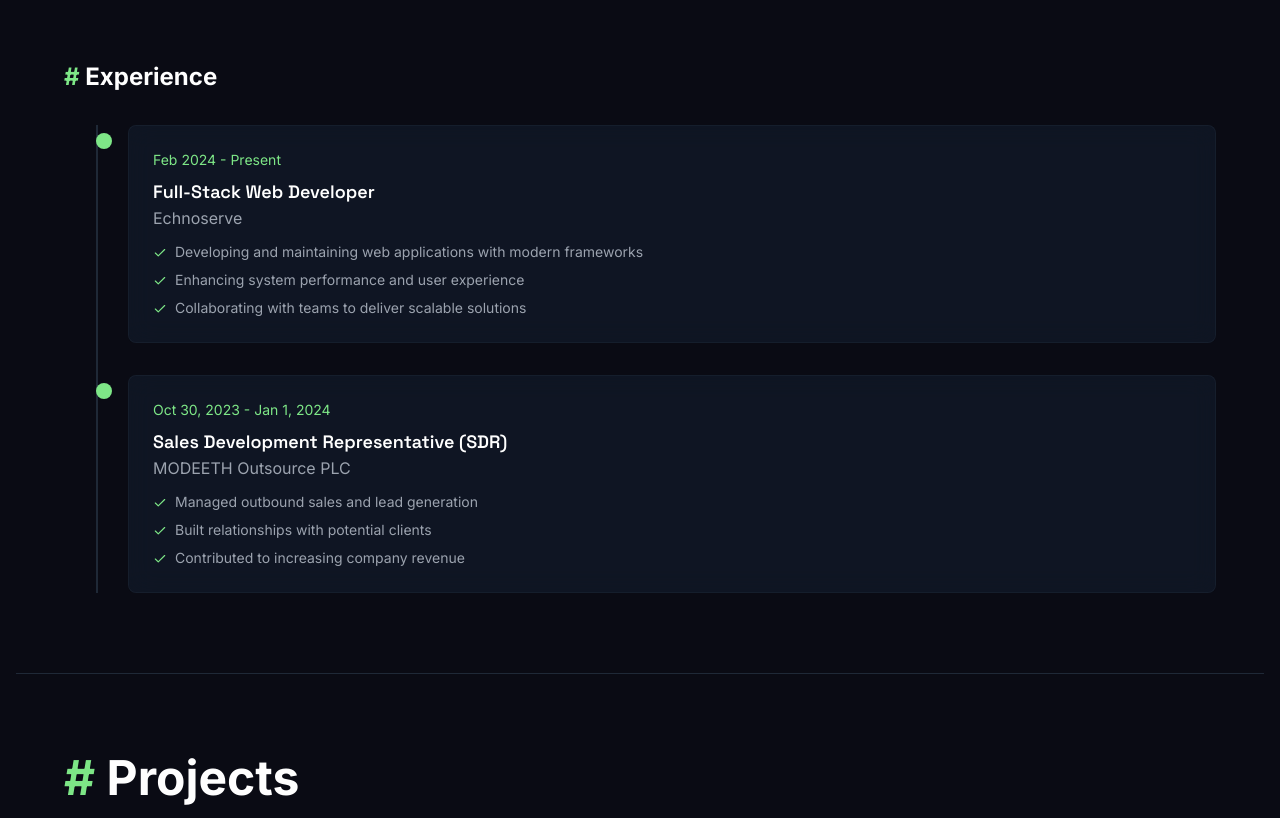
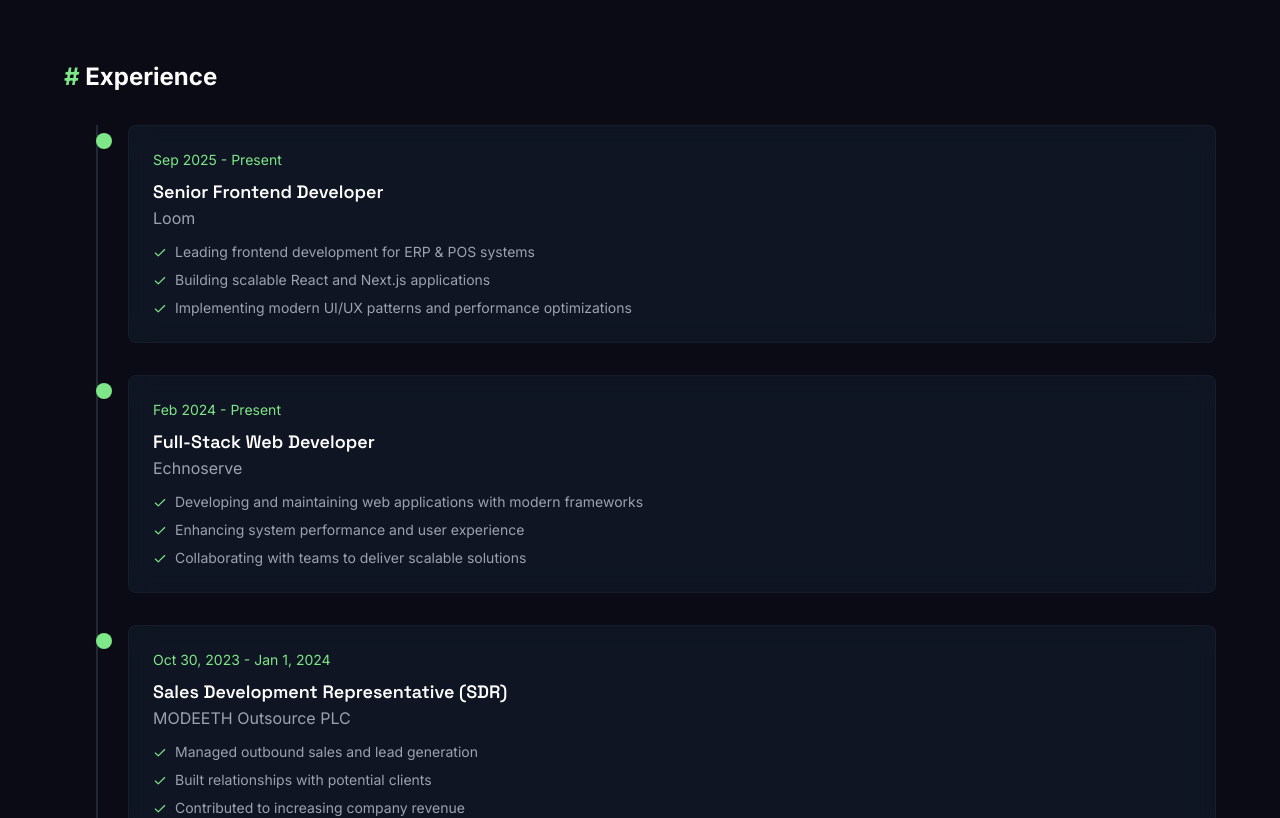
Before and after one commit to dagijosi/newPortfolio, a React (Vite) app: page / in a window 1280 px wide. Shown: the part 1700-2518 px from the top of the page. Built offline with nearby package versions, Linux system fonts and the light colour scheme; what @dagij/plugin would draw is missing.

Commit message:
edited the about

```diff
--- a/src/components/About.tsx
+++ b/src/components/About.tsx
@@ -157,6 +157,16 @@ const About = () => {
           <div className="before:left-8 before:absolute relative space-y-8 before:bg-gray-800 before:w-0.5 before:h-full">
             {[
               {
+                year: "Sep 2025 - Present",
+                role: "Senior Frontend Developer",
+                company: "Loom",
+                achievements: [
+                  "Leading frontend development for ERP & POS systems",
+                  "Building scalable React and Next.js applications",
+                  "Implementing modern UI/UX patterns and performance optimizations",
+                ],
+              },
+              {
                 year: "Feb 2024 - Present",
                 role: "Full-Stack Web Developer",
                 company: "Echnoserve",
```
